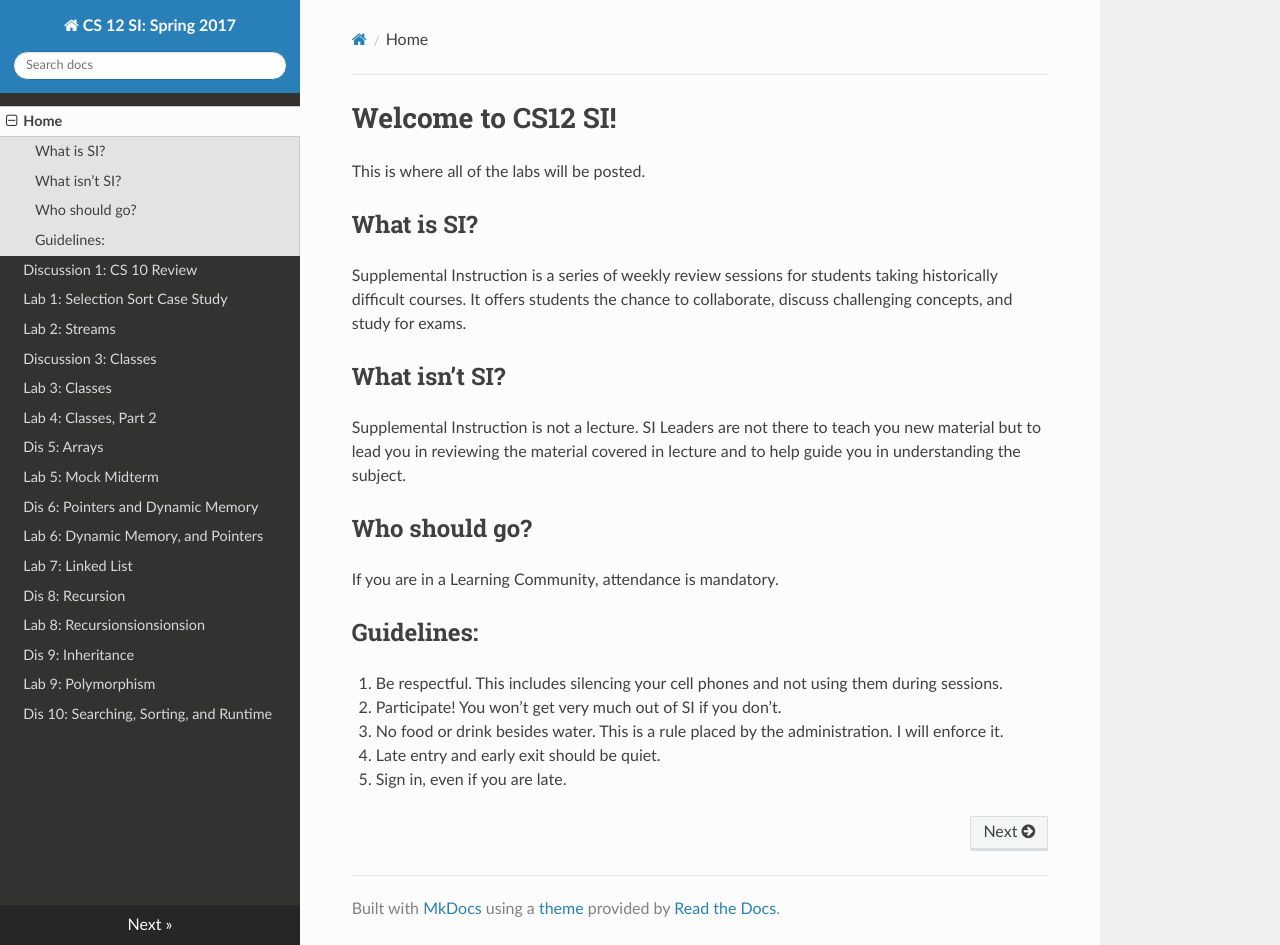
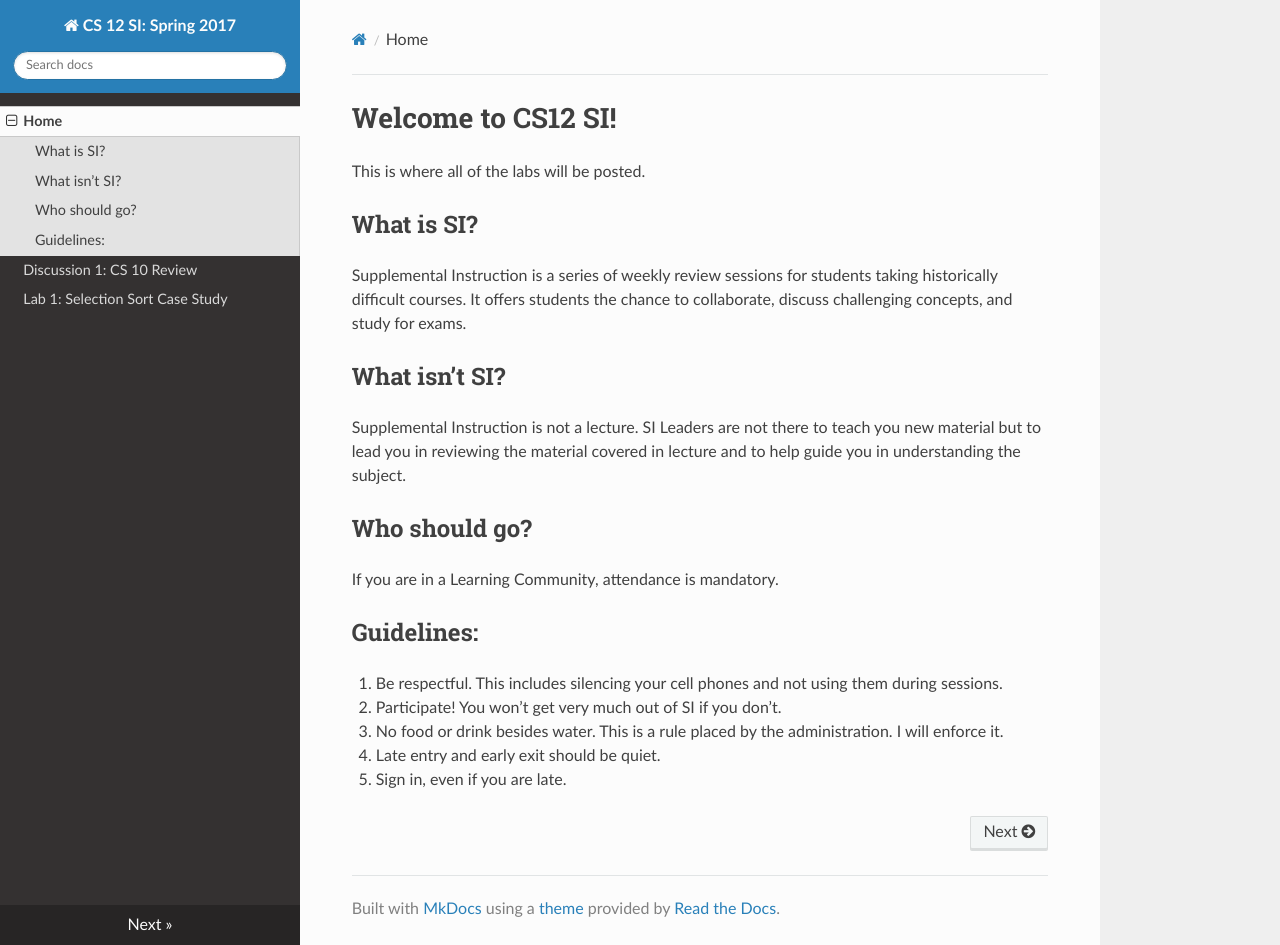
Before and after one commit to cs-si-ucr/cs12, an MkDocs documentation site: the page built from docs/index.md, in a window 1280 px wide and 945 px high. Built offline with MkDocs 1.6.1, drawn with Linux system fonts in a browser that asks for light colours; nearby versions of some CDN libraries; old or Windows-style settings are respelled for this version of MkDocs; some of the changed lines change nothing that is shown.

Commit message:
Resetting for spring

```diff
--- a/mkdocs.yml
+++ b/mkdocs.yml
@@ -2,31 +2,31 @@ site_name: "CS 12 SI: Spring 2017"
 pages:
     - [index.md, "Home"]
     - [dis01.md, "Discussion 1: CS 10 Review"]
-   # - [lab01_2.md, "Lab 1: CS 10 Review"]
+   # - [lab01_2.md, "Lab 1: CS 10 Review"] //(old)
     - [lab01.md, "Lab 1: Selection Sort Case Study"]
-    - [lab02.md, "Lab 2: Streams"]
-   # - [dis02_2.md, "Week 2 Dis 2: Merge Case Study"]
-    - [dis03.md, "Discussion 3: Classes"]
-    - [lab03.md, "Lab 3: Classes"]
-   # - [dis03_2.md, "Week 3 Dis 2: Binary Search Case Study"]
-   # - [dis04.md, "Discussion 4: Classes, Part 2"]
-    - [lab04.md, "Lab 4: Classes, Part 2"]
-   # - [dis04_2.md, "Week 4 Dis 2: Rectangle"]
-    - [dis05.md, "Dis 5: Arrays"]
-    - [lab05.md, "Lab 5: Mock Midterm"]
-   # - [dis05_2.md, "Week 5 Dis 2: Cstrings"]
-    - [dis06.md, "Dis 6: Pointers and Dynamic Memory"]
-    - [lab06.md, "Lab 6: Dynamic Memory, and Pointers"]
-   # - [dis06_2.md, "Week 6 Dis 2: Choose Your Own Exercise"]
-   # - [dis07_1.md, "Week 7 Dis 1: Linked List Basics"]
-    - [lab07.md, "Lab 7: Linked List"]
-   # - [dis07_2.md, "Week 7 Dis 2: Trains, Cars, and Dynamic Memory"]
-    - [dis08.md, "Dis 8: Recursion"]
-    - [lab08.md, "Lab 8: Recursionsionsionsion"]
-   # - [dis08_2.md, "Week 8 Dis 2: strcpy and strcmp or Merge Sort"]
-    - [dis09.md, "Dis 9: Inheritance"]
-    - [lab09.md, "Lab 9: Polymorphism"]
-   # - [dis09_2.md, "Week 9 Dis 2: Lab9, part 2"]
-    - [dis10.md, "Dis 10: Searching, Sorting, and Runtime"]
-   # - [lab10.md, "Lab Week 10: Big-O, and Review"]
+   # - [lab02.md, "Lab 2: Streams"]
+   # - [dis02_2.md, "Week 2 Dis 2: Merge Case Study"] //(old)
+   # - [dis03.md, "Discussion 3: Classes"]
+   # - [lab03.md, "Lab 3: Classes"]
+   # - [dis03_2.md, "Week 3 Dis 2: Binary Search Case Study"] //(old)
+   # - [dis04.md, "Discussion 4: Classes, Part 2"] //(old)
+   # - [lab04.md, "Lab 4: Classes, Part 2"]
+   # - [dis04_2.md, "Week 4 Dis 2: Rectangle"] //(old)
+   # - [dis05.md, "Dis 5: Arrays"]
+   # - [lab05.md, "Lab 5: Mock Midterm"]
+   # - [dis05_2.md, "Week 5 Dis 2: Cstrings"] //(old)
+   # - [dis06.md, "Dis 6: Pointers and Dynamic Memory"]
+   # - [lab06.md, "Lab 6: Dynamic Memory, and Pointers"]
+   # - [dis06_2.md, "Week 6 Dis 2: Choose Your Own Exercise"] //(old)
+   # - [dis07_1.md, "Week 7 Dis 1: Linked List Basics"] //(old)
+   # - [lab07.md, "Lab 7: Linked List"]
+   # - [dis07_2.md, "Week 7 Dis 2: Trains, Cars, and Dynamic Memory"] //(old)
+   # - [dis08.md, "Dis 8: Recursion"]
+   # - [lab08.md, "Lab 8: Recursionsionsionsion"]
+   # - [dis08_2.md, "Week 8 Dis 2: strcpy and strcmp or Merge Sort"] //(old)
+   # - [dis09.md, "Dis 9: Inheritance"]
+   # - [lab09.md, "Lab 9: Polymorphism"]
+   # - [dis09_2.md, "Week 9 Dis 2: Lab9, part 2"] //(old)
+   # - [dis10.md, "Dis 10: Searching, Sorting, and Runtime"]
+   # - [lab10.md, "Lab Week 10: Big-O, and Review"] //(old)
 theme: readthedocs
```
